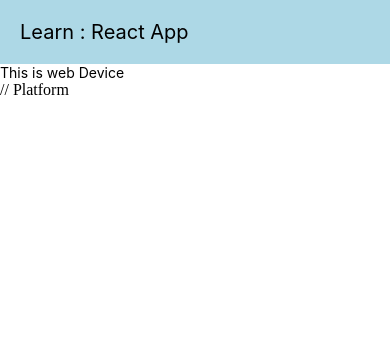
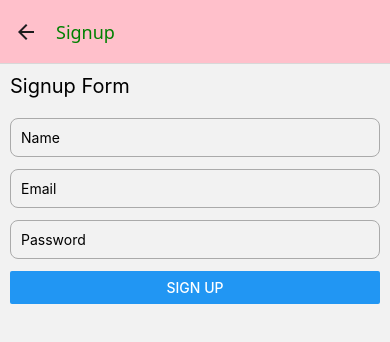
Before and after one commit to Synoize/learn-react-native-app, a React Native app: screen /SignupForm in a window 390 px wide. Shown: the top 342 px of the page. Built offline with nearby package versions, Linux system fonts and the light colour scheme.

Commit message:
stack navigation and style

```diff
--- a/App.jsx
+++ b/App.jsx
@@ -1,4 +1,4 @@
-import { StatusBar, StyleSheet, View } from "react-native"
+import { Button, StatusBar, StyleSheet, Text, View } from "react-native"
 import Header from "./src/components/Header";
 import { extranalStyles } from "./style";
 import SignupForm from "./src/components/SignupForm";
@@ -18,52 +18,58 @@
 import ModalView from "./src/components/ModalView";
 import PressableComponent from "./src/components/buttons/PressableComponent";
 import PlatformComponent from "./src/components/PlatformComponent";
+import WebView from "react-native-webview";
+import { NavigationContainer, useNavigation } from "@react-navigation/native";
+import { createNativeStackNavigator } from "@react-navigation/native-stack";
+
+const Stack = createNativeStackNavigator();
 
 const App = () => {
+  // return <WebView source={{ uri: 'https://learncontext.netlify.app/' }} style={{ flex: 1 }} />
 
   return (
-    <View style={{ flex: 1, justifyContent: 'space-between' }}>
-      <StatusBar
-        backgroundColor={"black"}
-        barStyle={"dark-content"}
-        hidden={false}
-        translucent={true}
-      />
-      <Header />
-      <View style={extranalStyles.box} >
-        {/* <HandleForm/> // Handle Form */}
-        {/* <SignupForm/> // Signup Form */}
-        {/* <Flatlist/> // Flat List */}
-        {/* <Map/> // Map View */}
-        {/* <Grid/> // Grid View */}
-        {/* <SectionListApp/> //Section List */}
-        {/* <ClassComponent/> // Class Component */}
+    <NavigationContainer>
+      <Stack.Navigator screenOptions={{
+          headerTitleStyle:{
+            color: 'green'
+          },
+          headerStyle:{
+            backgroundColor: 'pink'
+          },
+          headerShown:true
+        }}>
+        <Stack.Screen name="Home" component={HomeScreen} options={{headerTitle:"Home Screen", headerShown:false}}/>
+        <Stack.Screen name="SignupForm" component={SignupForm} options={{headerTitle:"Signup"}}/>
+        <Stack.Screen name="HandleForm" component={HandleForm} />
+        <Stack.Screen name="Flatlist" component={Flatlist} />
+        <Stack.Screen name="Map" component={Map} />
+        <Stack.Screen name="Grid" component={Grid} />
+        <Stack.Screen name="SectionListApp" component={SectionListApp} />
+        <Stack.Screen name="ClassComponent" component={ClassComponent} />
+        <Stack.Screen name="UseStateHook" component={UseStateHook} />
+        <Stack.Screen name="UseEffectHook" component={UseEffectHook} />
+        <Stack.Screen name="ConditionalRendering" component={ConditionalRendering} />
+        <Stack.Screen name="Flexbox" component={Flexbox} />
+        <Stack.Screen name="Buttons" component={Buttons} />
+        <Stack.Screen name="RadioButton" component={RadioButton} />
+        <Stack.Screen name="Loader" component={Loader} />
+        <Stack.Screen name="ModalView" component={ModalView} />
+        <Stack.Screen name="PressableComponent" component={PressableComponent} />
+        <Stack.Screen name="PlatformComponent" component={PlatformComponent} />
+      </Stack.Navigator>
+    </NavigationContainer>
+  )
+}
 
-        {/* Hooks */}
-        {/* <UseStateHook/> // useState hook */}
-        {/* <UseEffectHook/> // useEffect hook */}
-
-        {/* <ConditionalRendering/>  //Conditional Rendering */}
-
-        {/* <Flexbox/> // Responsive Design */}
-
-        {/* <Buttons/> // Buttons */}
-        {/* <RadioButton/> // RadioButton */}
-        {/* <Loader/> // Loader : ActivityIndicator */}
-
-        {/* <ModalView/> // Modal or Dialog Box */}
-
-        {/* <PressableComponent/> // Pressable Component */}
-
-         <PlatformComponent/> // Platform
-      </View>
+const HomeScreen = ({}) => {
+  const navigation = useNavigation()
+  return (
+    <View style={{ flex: 1, justifyContent: 'center', alignItems: 'center', gap: 20 }}>
+      <Text style={{fontSize: 20}}>Home Screen</Text>
+      <Button title="Login" onPress={()=> navigation.navigate("SignupForm")}/>
     </View>
   )
 }
 
-const styles = StyleSheet.create({
 
-})
-
-
-export default App
+export default App;
--- a/src/components/SignupForm.jsx
+++ b/src/components/SignupForm.jsx
@@ -1,7 +1,8 @@
+import { useNavigation } from '@react-navigation/native';
 import React, { useState } from 'react';
 import { View, TextInput, Button, Text, StyleSheet } from 'react-native';
 
-const SignupForm = () => {
+const SignupForm = ({navigation}) => {
     const defaultUserData = {
         name: '',
         email: '',
@@ -20,6 +21,7 @@
         }
         console.warn('Form submitted:', user);
         setUser(defaultUserData);
+        navigation.navigate("Home")
     };
 
     return (
```
Also changed, not shown: package.json (+6 -1 lines), react-native.txt, 1 other file (tests, documents, lock files or other folders).
